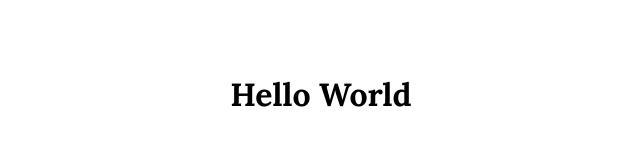
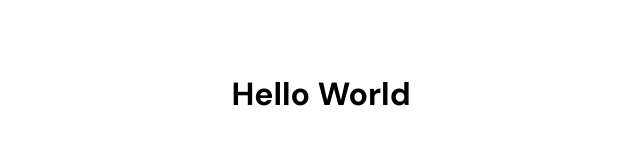
Before and after one commit to mancuoj-collective/web, a plain HTML site: page index.html in a window 1280 px wide. Shown: the part 306-452 px from the top of the page, 319-959 px from the left. Drawn offline with Linux system fonts and the light colour scheme.

Commit message:
style: re-reset

```diff
--- a/index.html
+++ b/index.html
@@ -5,7 +5,10 @@
     <meta name="viewport" content="width=device-width, initial-scale=1.0" />
     <link rel="preconnect" href="https://fonts.googleapis.com" />
     <link rel="preconnect" href="https://fonts.gstatic.com" crossorigin />
-    <link href="https://fonts.googleapis.com/css2?family=Lora:ital,wght@0,400;0,700;1,400;1,700&display=swap" rel="stylesheet" />
+    <link
+      href="https://fonts.googleapis.com/css2?family=DM+Sans:ital,opsz,wght@0,9..40,100..1000;1,9..40,100..1000&display=swap"
+      rel="stylesheet"
+    />
     <link rel="stylesheet" href="style.css" />
     <title>TMPL</title>
   </head>
--- a/style.css
+++ b/style.css
@@ -1,25 +1,22 @@
 :root {
   color-scheme: light dark;
-  font-family: 'Lora', serif;
+  font-family: "DM Sans", sans-serif;
+  font-optical-sizing: auto;
 }
 
 *,
 *::before,
 *::after {
   box-sizing: border-box;
-  margin: 0;
-  padding: 0;
 }
 
 * {
-  position: relative;
-  min-width: 0;
+  margin: 0;
 }
 
-html,
-body,
-#root {
-  min-height: 100dvh;
+body {
+  -webkit-font-smoothing: antialiased;
+  line-height: 1.5;
 }
 
 img,
@@ -38,14 +35,14 @@ select {
   font: inherit;
 }
 
+p,
 h1,
 h2,
-h3 {
-  text-wrap: balance;
-}
-
-p {
-  text-wrap: pretty;
+h3,
+h4,
+h5,
+h6 {
+  overflow-wrap: break-word;
 }
 
 body {
@@ -53,4 +50,5 @@ body {
   flex-direction: column;
   align-items: center;
   justify-content: center;
+  min-height: 100dvh;
 }
```
